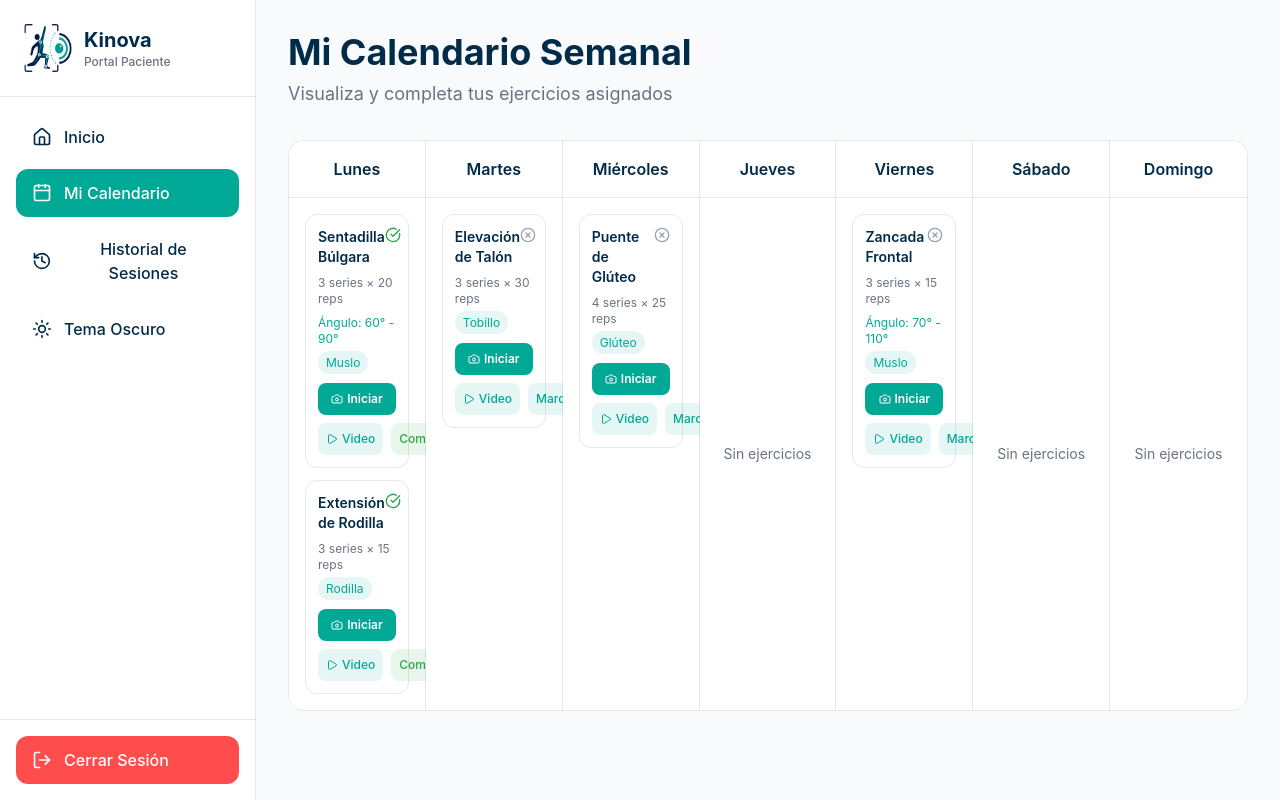
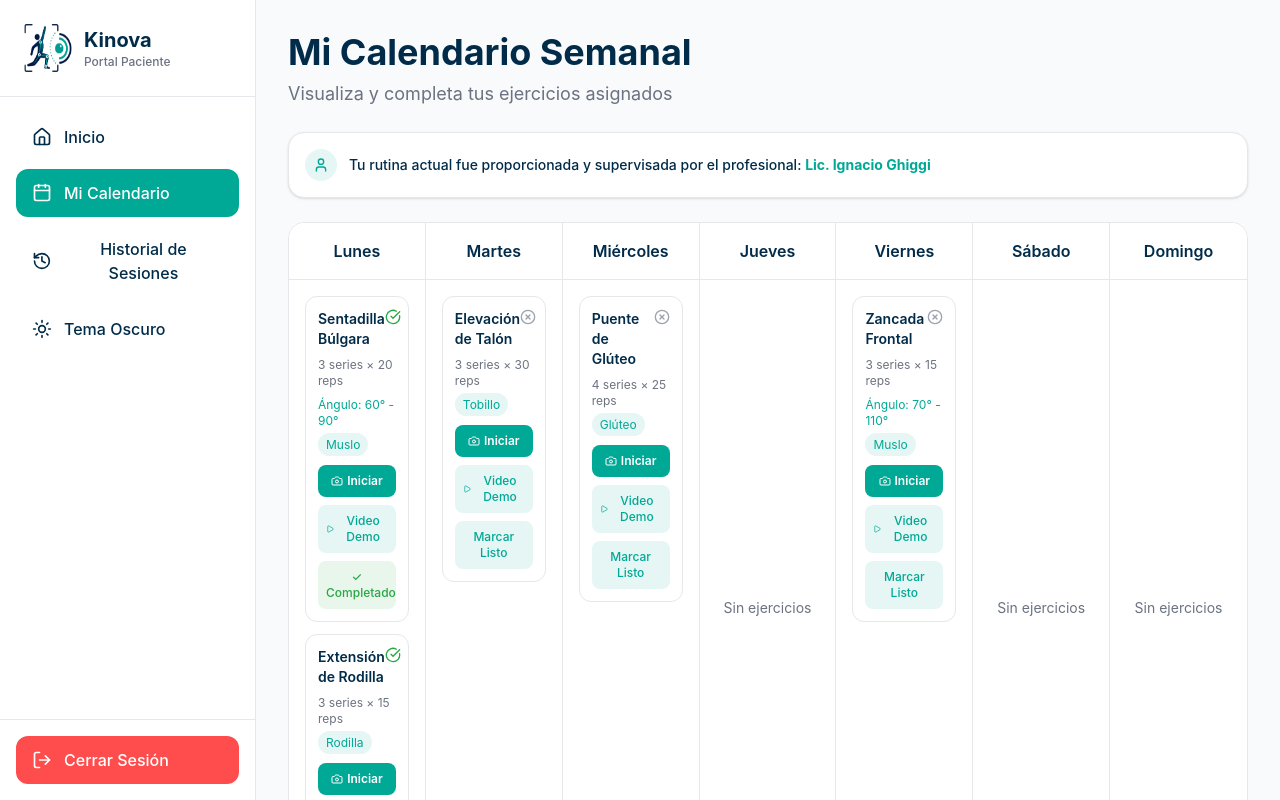
Before and after one commit to Ignacio-gh/kinova, a React (Vite) app in the folder frontend/: page /paciente/calendario in a window 1280 px wide. Shown: the top 800 px of the page. Built offline with nearby package versions, Linux system fonts and the light colour scheme.

Commit message:
Display kinesiologist name in Patient Calendar
Added a kinesiologist name display and user icon to the Patient Calendar component.

```diff
--- a/frontend/src/app/pages/paciente/PatientCalendar.tsx
+++ b/frontend/src/app/pages/paciente/PatientCalendar.tsx
@@ -1,6 +1,6 @@
 import { useState } from 'react';
 import { useNavigate } from 'react-router';
-import { CheckCircle, XCircle, Play, Camera } from 'lucide-react';
+import { CheckCircle, XCircle, Play, Camera, User } from 'lucide-react';
 import { useTheme } from '../../context/ThemeContext';
 
 interface Exercise {
@@ -45,6 +45,9 @@ export function PatientCalendar() {
   const { colors } = useTheme();
   const [exercises, setExercises] = useState<DayExercises>(mockExercises);
 
+  // Nombre del kinesiólogo asignado (Hardcodeado temporalmente para el MVP)
+  const kinesiologoName = 'Lic. Ignacio Ghiggi';
+
   const toggleCompleted = (day: string, exerciseId: number) => {
     setExercises(prev => ({
       ...prev,
@@ -57,12 +60,35 @@ export function PatientCalendar() {
   return (
     <main className="p-8 max-w-7xl mx-auto">
       {/* Header */}
-      <div className="mb-8">
+      <div className="mb-6">
         <h2 className="text-4xl mb-2 font-bold" style={{ color: colors.primaryText }}>
           Mi Calendario Semanal
         </h2>
         <p className="text-lg" style={{ color: colors.secondaryText }}>
           Visualiza y completa tus ejercicios asignados
+        </p>
+      </div>
+
+      {/* MENSAJE INFORMATIVO CON EL KINESIÓLOGO ASIGNADO */}
+      <div
+        className="mb-6 rounded-2xl p-4 border flex items-center gap-3 text-sm font-medium shadow-sm"
+        style={{
+          backgroundColor: colors.cardBg,
+          borderColor: colors.border,
+          color: colors.primaryText
+        }}
+      >
+        <div
+          className="w-8 h-8 rounded-full flex items-center justify-center"
+          style={{ backgroundColor: 'rgba(0, 168, 150, 0.1)' }}
+        >
+          <User size={16} style={{ color: '#00A896' }} />
+        </div>
+        <p>
+          Tu rutina actual fue proporcionada y supervisada por el profesional:{' '}
+          <span className="font-bold" style={{ color: '#00A896' }}>
+            {kinesiologoName}
+          </span>
         </p>
       </div>
 
@@ -139,9 +165,9 @@ export function PatientCalendar() {
                           </span>
                         </div>
 
-                        {/* Actions */}
+                        {/* Actions apiladas de forma vertical responsiva */}
                         <div className="flex flex-col gap-2">
-                          {/* Botón principal: abrir cámara y comenzar el ejercicio con IA */}
+                          {/* Botón principal: Iniciar */}
                           <button
                             onClick={() => navigate(`/sesion/${exercise.id}`)}
                             className="w-full flex items-center justify-center gap-1 p-2 rounded-lg transition-all text-xs font-semibold hover:shadow-md"
@@ -152,28 +178,29 @@ export function PatientCalendar() {
                             Iniciar
                           </button>
 
-                          <div className="flex gap-2">
+                          {/* Botón Secundario: Video (Si tiene) */}
                           {exercise.hasVideo && (
                             <button
-                                className="flex-1 flex items-center justify-center gap-1 p-2 rounded-lg transition-colors text-xs font-medium"
+                              className="w-full flex items-center justify-center gap-1 p-2 rounded-lg transition-colors text-xs font-medium"
                               style={{ backgroundColor: 'rgba(0, 168, 150, 0.1)', color: '#00A896' }}
                               title="Ver video demo"
                             >
                               <Play size={12} />
-                                Video
+                              Video Demo
                             </button>
                           )}
+
+                          {/* Botón de Estado: Marcar / Completado */}
                           <button
                             onClick={() => toggleCompleted(day, exercise.id)}
-                              className="flex-1 p-2 rounded-lg transition-colors text-xs font-medium"
+                            className="w-full p-2 rounded-lg transition-colors text-xs font-medium"
                             style={{
                               backgroundColor: exercise.completed ? 'rgba(40, 167, 69, 0.1)' : 'rgba(0, 168, 150, 0.1)',
                               color: exercise.completed ? '#28A745' : '#00A896'
                             }}
                           >
-                              {exercise.completed ? 'Completado' : 'Marcar'}
+                            {exercise.completed ? '✓ Completado' : 'Marcar Listo'}
                           </button>
-                          </div>
                         </div>
                       </div>
                     ))}
```
Lines whose indentation alone changed are shown as unchanged.
